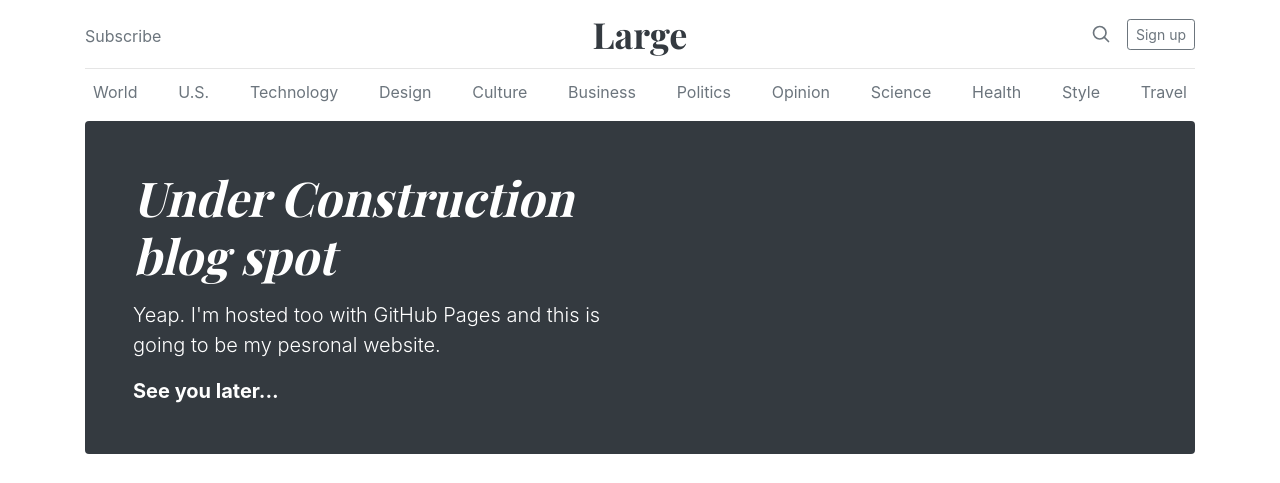
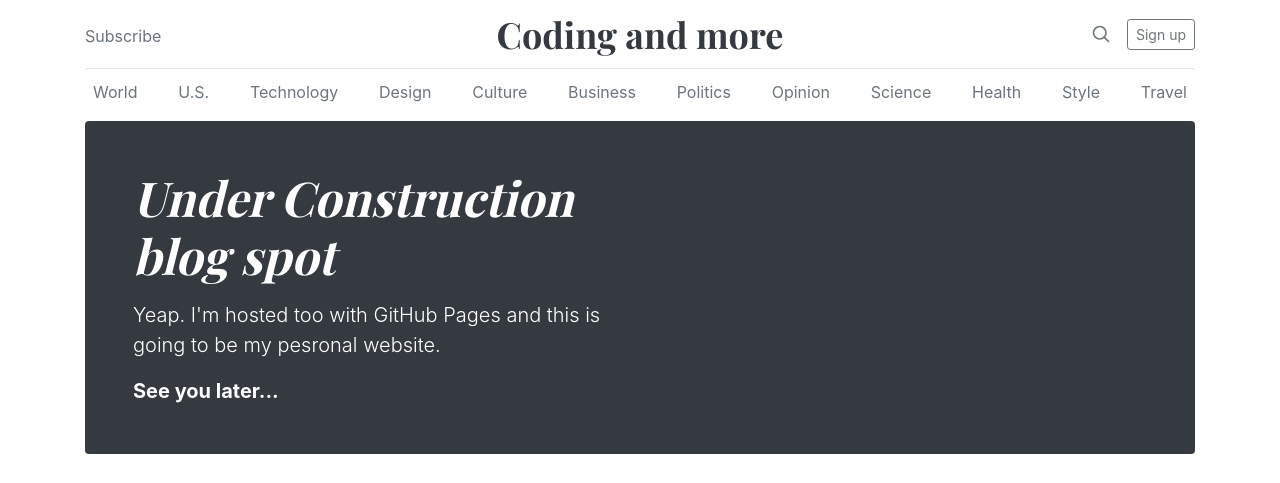
Before and after one commit to markelis/markelis.github.io, a plain HTML site: page index.html in a window 1280 px wide. Shown: the top 483 px of the page. Drawn offline with nearby package versions, Linux system fonts and the light colour scheme; a script that the page names is missing.

Commit message:
git commit

```diff
--- a/index.html
+++ b/index.html
@@ -27,7 +27,7 @@
             <a class="text-muted" href="#">Subscribe</a>
           </div>
           <div class="col-4 text-center">
-            <a class="blog-header-logo text-dark" href="#">Large</a>
+            <a class="blog-header-logo text-dark" href="#">Coding and more</a>
           </div>
           <div class="col-4 d-flex justify-content-end align-items-center">
             <a class="text-muted" href="#">
```
